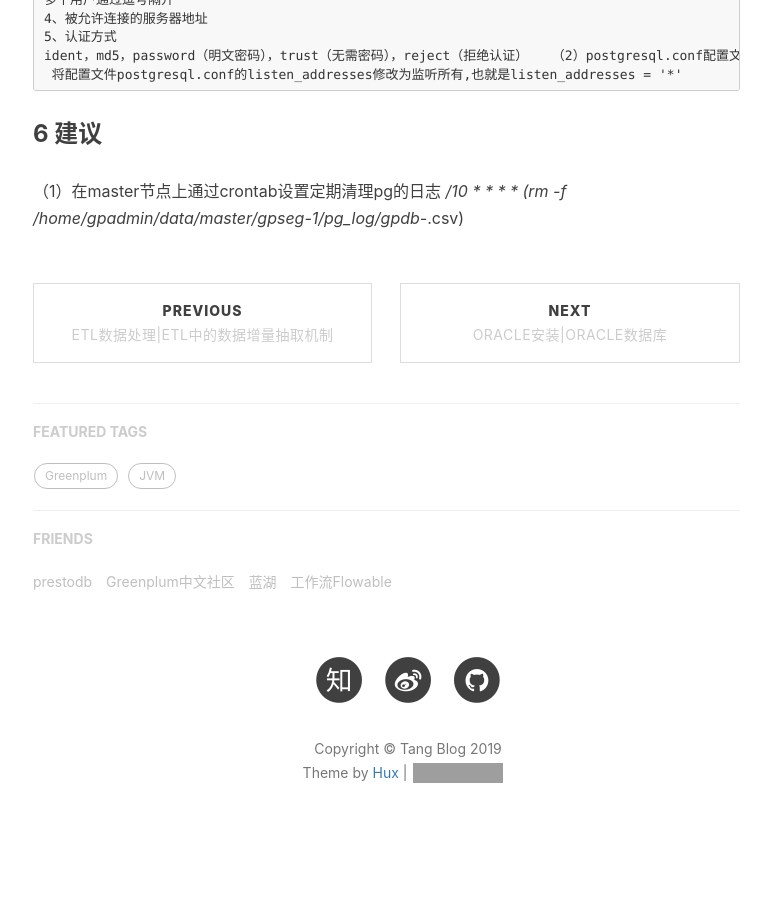
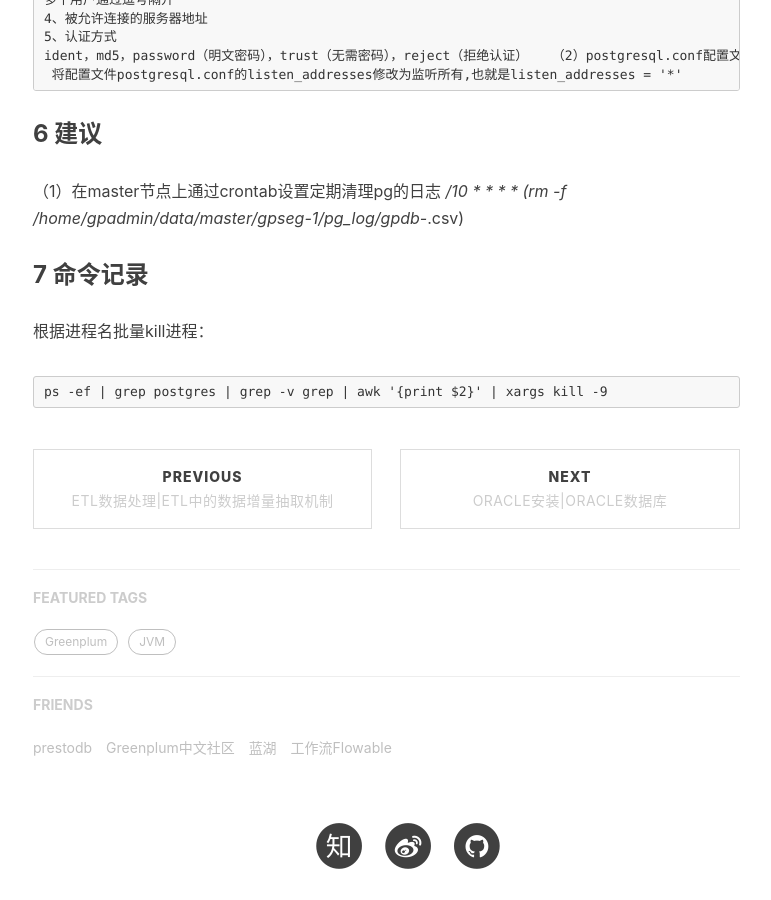
Before and after one commit to tangyibo/tangyibo.github.io, a Jekyll site: the page built from _posts/2019-09-19-how-to-install-greenplum-5.21-on-centos7.md, in a window 1280 px wide and 900 px high, scrolled down 8235 px. Shown: the whole window, without its empty margins (232-1003 px from the left). Built offline with Jekyll 4.4.1, drawn with Linux system fonts in a browser that asks for light colours; nearby versions of some CDN libraries; comment, search, counter and statistics services are not loaded; before the commit the page ends 9112 px from its top, so only the background shows below that; grey boxes are pictures that could not be loaded.

Commit message:
内容补充

````diff
--- a/_posts/2019-09-19-how-to-install-greenplum-5.21-on-centos7.md
+++ b/_posts/2019-09-19-how-to-install-greenplum-5.21-on-centos7.md
@@ -370,3 +370,9 @@ Confirm password: (这里输入：gpadmin)
 ### 6 建议
   （1）在master节点上通过crontab设置定期清理pg的日志
    */10 * * * * (rm -f /home/gpadmin/data/master/gpseg-1/pg_log/gpdb-*.csv)
+
+### 7 命令记录
+ 根据进程名批量kill进程：
+```
+ps -ef | grep postgres | grep -v grep | awk '{print $2}' | xargs kill -9
+```
````
